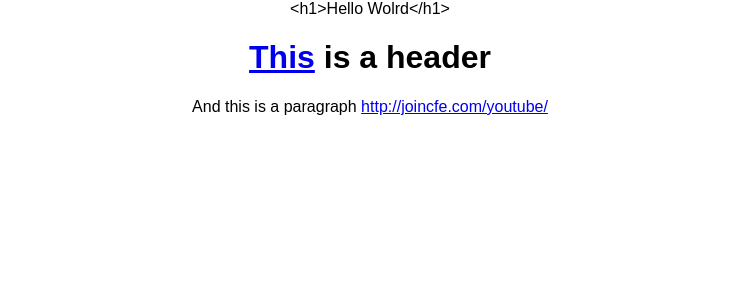
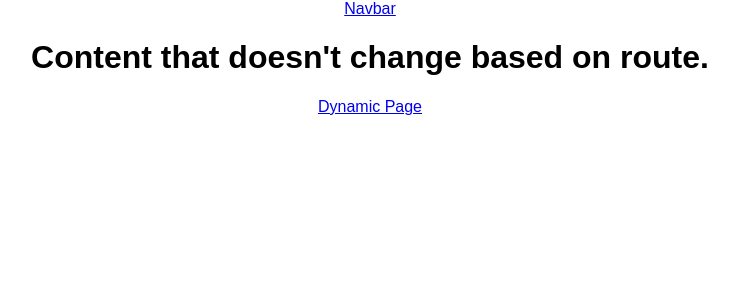
Before and after one commit to codingforentrepreneurs/Try-Reactjs, a React (Create React App) app: page / in a window 1280 px wide. Shown: the top 300 px of the page, without its empty margins (270-1008 px from the left). Built offline with nearby package versions, Linux system fonts and the light colour scheme.

Commit message:
13 - npm - react-router

```diff
--- a/package.json
+++ b/package.json
@@ -6,6 +6,8 @@
     "react": "^16.4.1",
     "react-dom": "^16.4.1",
     "react-markdown": "^3.3.3",
+    "react-router": "^4.3.1",
+    "react-router-dom": "^4.3.1",
     "react-youtube": "^7.6.0",
     "whatwg-fetch": "^2.0.4"
   },
--- a/src/App.js
+++ b/src/App.js
@@ -1,16 +1,39 @@
 import React, { Component } from 'react'
-// import PostList from './posts/PostList'
 
-import ReactMarkdownExample from './thirdParty/ReactMarkdownExample'
+import {BrowserRouter, Route, Switch, Redirect} from 'react-router-dom'
+
+import DynamicRouteComp from './routingComps/DynamicRouteComp'
+import StaticRouteComp from './routingComps/StaticRouteComp'
+import NotFound from './routingComps/NotFound'
 
 import './App.css'
 
 class App extends Component {
   render () {
-    const input = '<h1>Hello Wolrd</h1>\n\n # [This](http://joincfe.com/youtube/) is a header\n\nAnd this is a paragraph http://joincfe.com/youtube/'
+    const loggedIn = true
+    const supportsHistory = 'pushState' in window.history
     return (
-      <div className='App'>
-        <ReactMarkdownExample input={input} />
+      <div className='App' >
+        <nav className='navbar navbar-light bg-light'>
+          <a className='navbar-brand' href='/'>Navbar</a>
+        </nav>
+        <BrowserRouter forceRefresh={!supportsHistory}>
+          <Switch>
+            <Route exact path='/' component={StaticRouteComp} />
+            <Route exact path='/about' component={StaticRouteComp} />
+            <Route path='/posts/:slug' component={DynamicRouteComp} />
+            <Route component={NotFound} />
+
+            <Route exact path='/user' render={() => (
+              loggedIn === true ? (
+                <Redirect to='/posts/hello-there/' />
+              ) : (
+                <StaticRouteComp />
+              )
+            )} />
+
+          </Switch>
+        </BrowserRouter>
       </div>
     )
   }
--- /dev/null
+++ b/src/routingComps/DynamicRouteComp.js
@@ -0,0 +1,31 @@
+import React, { Component } from 'react'
+
+import { Link } from 'react-router-dom'
+
+class DynamicRouteComp extends Component {
+  componentDidMount () {
+    const { slug } = this.props.match.params
+
+    // this.performLookup(slug) //grabing data from your api
+
+    // const { history } = this.props
+    // const supportsHistory = 'pushState' in window.history
+    // if (supportsHistory) {
+    //   history.pushState(null, '/not-found')
+    // } else {
+    //   window.location = '/dashboard'
+    // }
+  }
+
+  render () {
+    const { slug } = this.props.match.params
+    return (
+      <div>
+        <h1>{slug} that changes based on route</h1>
+        <Link className='some-link' to='/about/'>Static Page</Link>
+      </div>
+    )
+  }
+}
+
+export default DynamicRouteComp
--- /dev/null
+++ b/src/routingComps/NotFound.js
@@ -0,0 +1,11 @@
+import React, { Component } from 'react'
+
+class NotFound extends Component {
+  render () {
+    return (
+      <h1>404 error. Page Not Found</h1>
+    )
+  }
+}
+
+export default NotFound
--- /dev/null
+++ b/src/routingComps/StaticRouteComp.js
@@ -0,0 +1,16 @@
+import React, { Component } from 'react'
+
+import { Link } from 'react-router-dom'
+
+class StaticRouteComp extends Component {
+  render () {
+    return (
+      <div>
+        <h1>Content that doesn't change based on route.</h1>
+        <Link className='some-link' to='/posts/dynamic/'>Dynamic Page</Link>
+      </div>
+    )
+  }
+}
+
+export default StaticRouteComp
```
Also changed, not shown: 1 other file (tests, documents, lock files or other folders).
